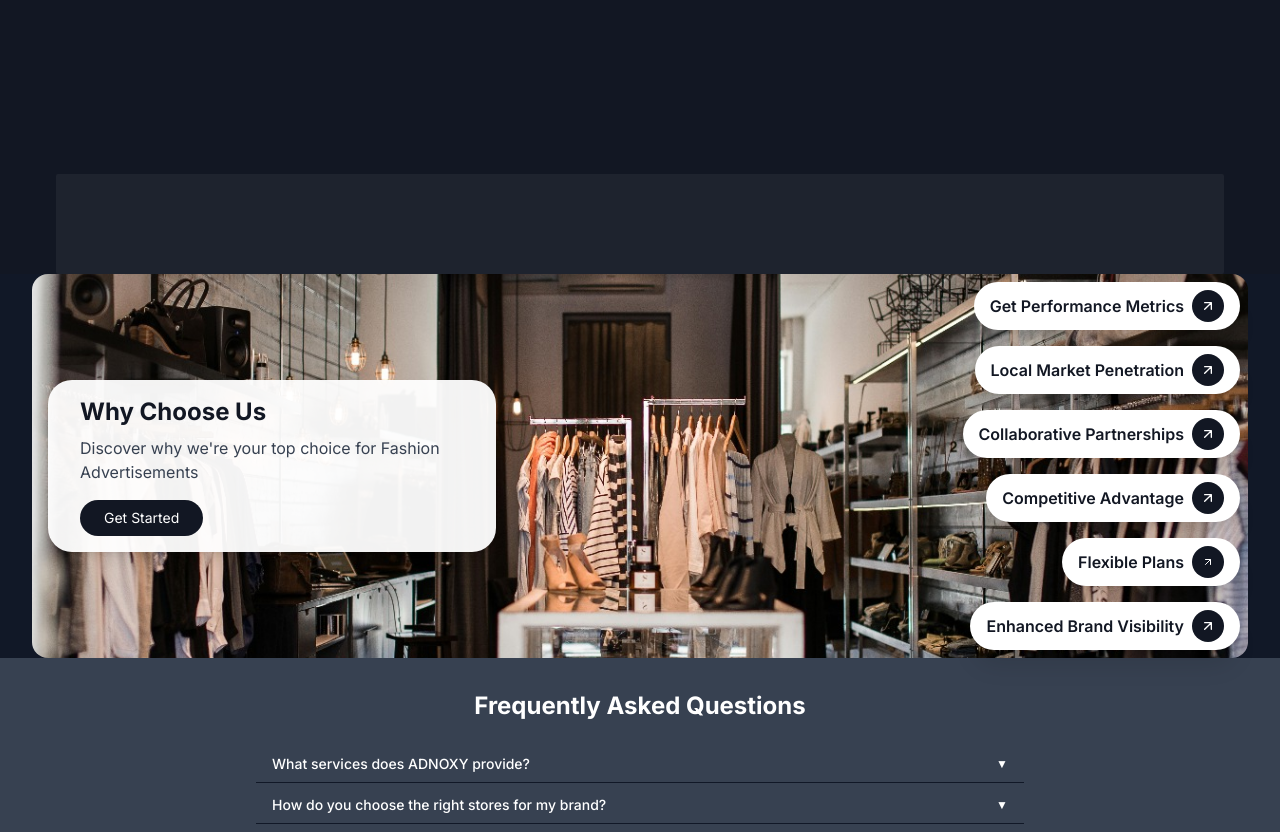
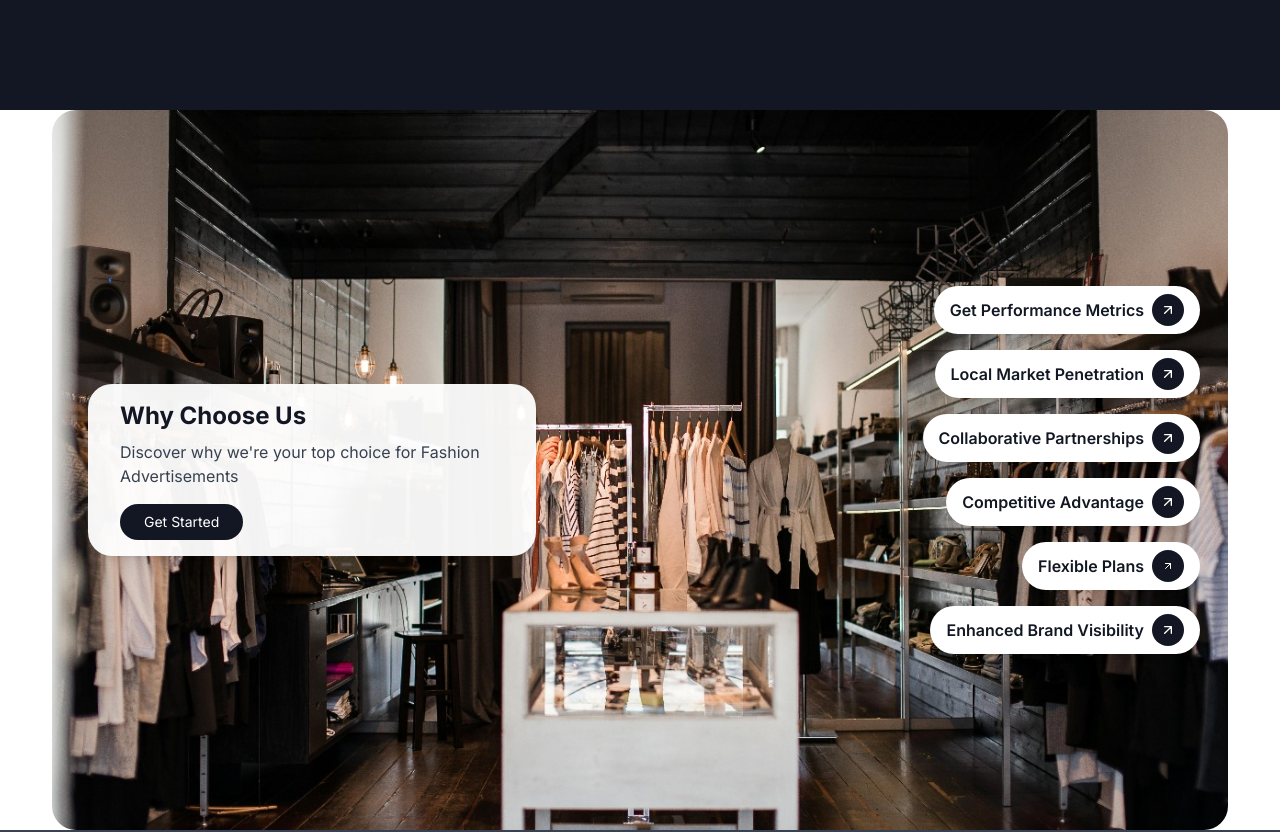
Before and after one commit to aman-adnoxy/adnoxy-web, a Next.js app: page / in a window 1280 px wide. Shown: the part 2277-3109 px from the top of the page. Built offline with nearby package versions, Linux system fonts and the light colour scheme.

Commit message:
fixed about section

```diff
--- a/src/app/about/page.tsx
+++ b/src/app/about/page.tsx
@@ -17,7 +17,7 @@ const AboutPage = () => {
         pageName="About Page"
         description=""
       />
-      <AboutSectionOne />
+      {/* <AboutSectionOne /> */}
       <AboutSectionTwo />
     </>
   );
--- a/src/app/page.tsx
+++ b/src/app/page.tsx
@@ -24,7 +24,7 @@ export default function Home() {
       <Hero />
       <Features />
       <Video />
-      <Brands />
+      {/* <Brands /> */}
       <AboutSectionTwo />
       <FAQSection />
       {/* <Testimonials /> */}
--- a/src/components/About/AboutSectionTwo.tsx
+++ b/src/components/About/AboutSectionTwo.tsx
@@ -4,17 +4,23 @@ import Image from "next/image";
 
 const AboutSectionTwo = () => {
   return (
-    <section className="bg-white dark:bg-gray-900">
+    <section className="bg-white">
     {/* Image + Content Section */}
-    <div className="w-full px-8 relative">
+    <div className="container px-3 relative">
       {/* Full-Width Image */}
-      <Image
+      {/* <Image
         src="/images/about/image2.png"
         alt="About Image"
         width={1100}
-        height={300}
+        height={"90vh"}
         className="w-full h-96 object-cover rounded-2xl"
         priority
+      /> */}
+
+      <img
+        src="/images/about/image2.png"
+        alt="About Image"
+        className="w-full h-[90vh] object-cover rounded-3xl"
       />
 
       {/* White Box Content Inside Image (Left aligned) */}
```
